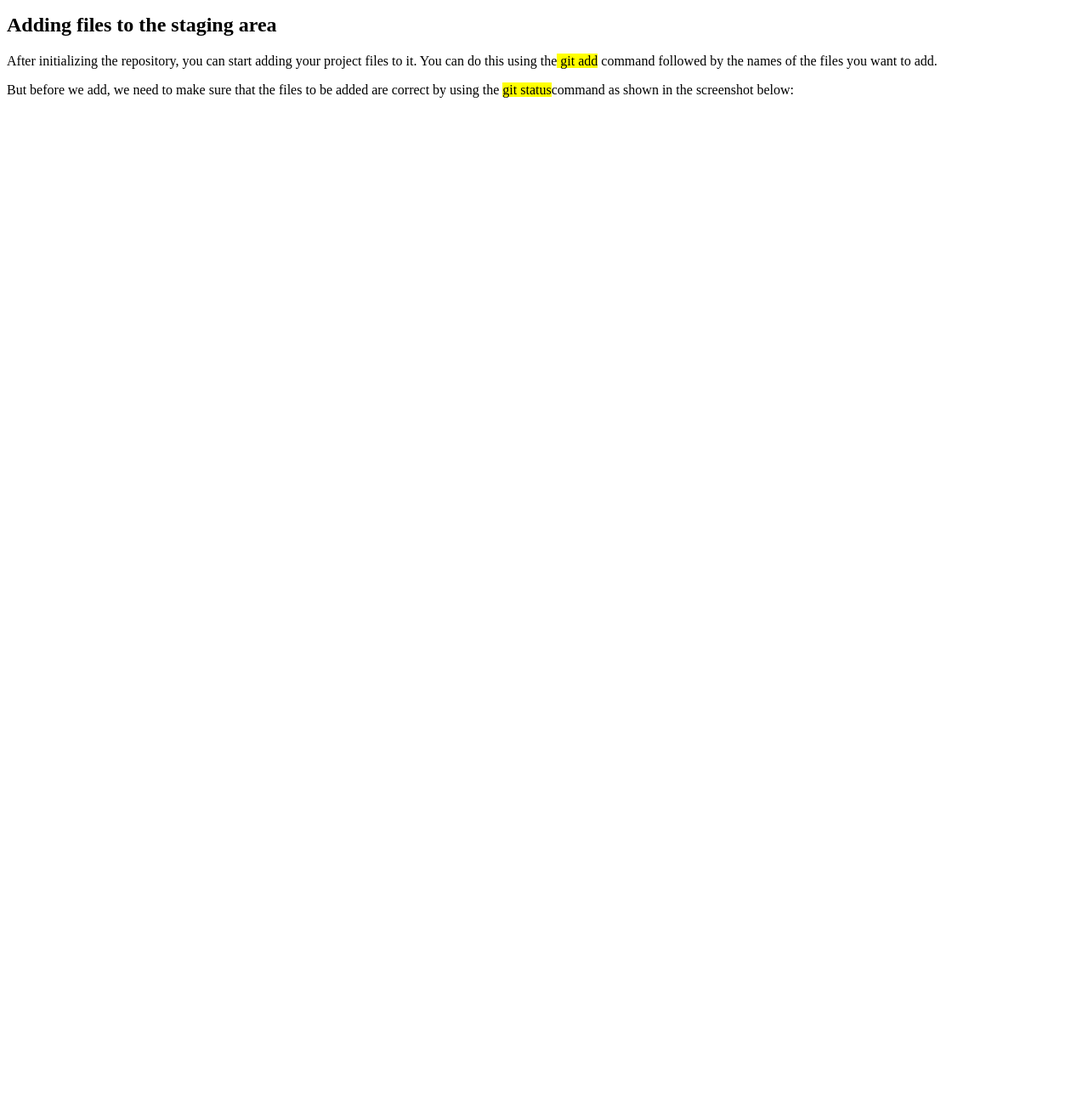
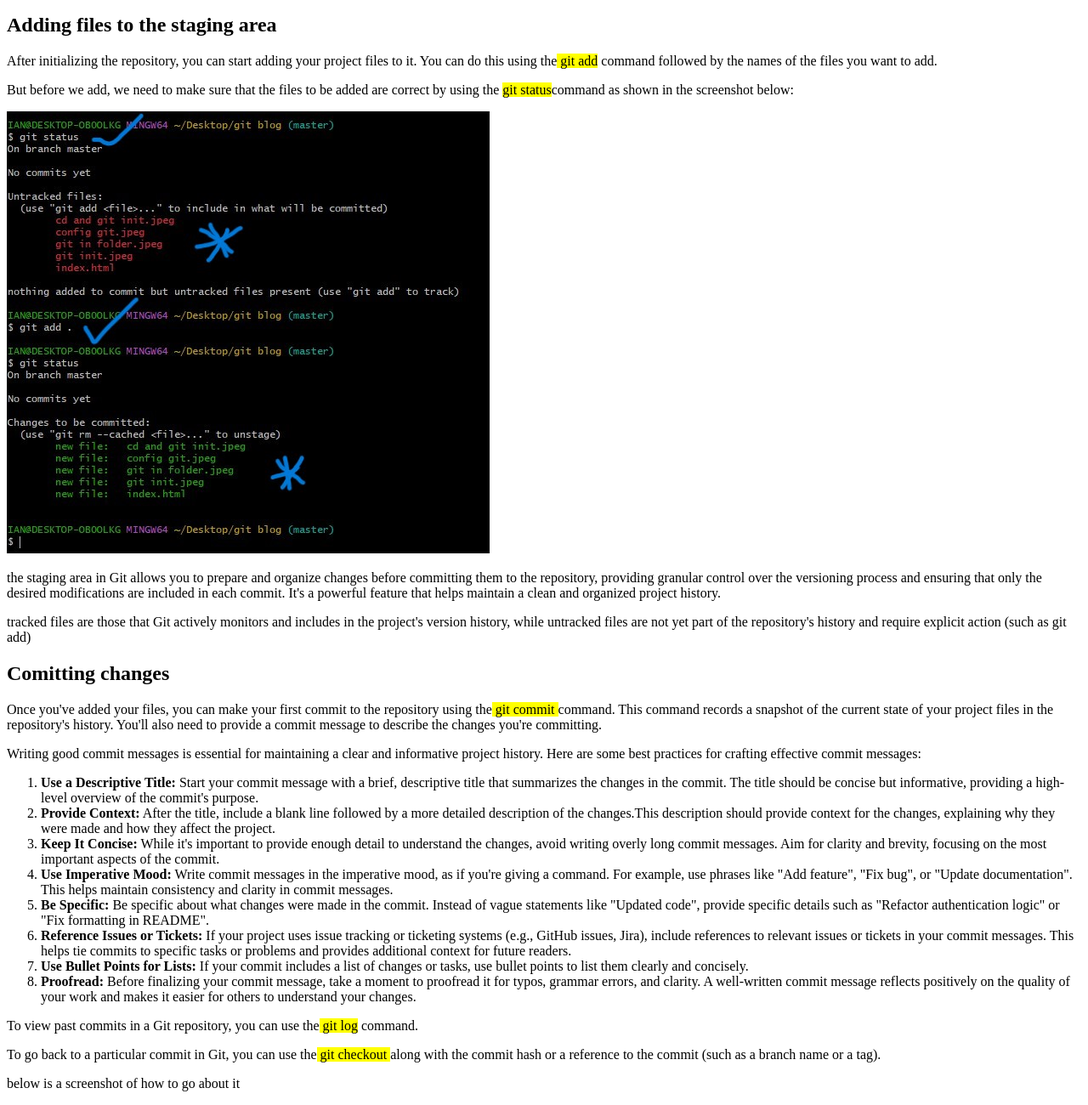
Before and after one commit to iankmani/EveryDay-Git-Bog, a plain HTML site: page index.html in a window 1280 px wide. Shown: the part 1613-2913 px from the top of the page at 85% size. Before the commit the page ends 1744 px from the top, so only its background shows below. Drawn offline with Linux system fonts and the light colour scheme.

Commit message:
updated index.html and new image added

```diff
--- a/index.html
+++ b/index.html
@@ -64,6 +64,58 @@
         the<mark> git add</mark> command followed by the names of the files you want to add.</p>
     <p>But before we add, we need to make sure that the files to be added are correct by using the <mark>git
             status</mark>command as shown in the screenshot below: </p>
+    <img src="git add.jpeg" alt="screenshot of adding files to be committed">
+    <p>the staging area in Git allows you to prepare and organize changes before committing them to the repository,
+        providing granular control over the versioning process and ensuring that only the desired modifications are
+        included in each commit. It's a powerful feature that helps maintain a clean and organized project history.
+    </p>
+    <p>tracked files are those that Git actively monitors and includes in the project's version history, while untracked
+        files are not yet part of the repository's history and require explicit action (such as git add)</p>
+
+    <h2>Comitting changes</h2>
+    <p> Once you've added your files, you can make your first commit to the repository using the<mark> git commit
+        </mark> command. This command records a snapshot of the current state of your project files in the repository's
+        history. You'll also need to provide a commit message to describe the changes you're committing.</p>
+    <p>Writing good commit messages is essential for maintaining a clear and informative project history. Here are some
+        best practices for crafting effective commit messages:
+    <ol>
+        <li> <b>Use a Descriptive Title:</b> Start your commit message with a brief, descriptive title that summarizes
+            the
+            changes in the commit. The title should be concise but informative, providing a high-level overview of the
+            commit's purpose.</li>
+        <li><b>Provide Context:</b> After the title, include a blank line followed by a more detailed description of the
+            changes.This description should provide context for the changes, explaining why they were made and how they
+            affect the project.</li>
+        <li><b>Keep It Concise:</b> While it's important to provide enough detail to understand the changes, avoid
+            writing
+            overly long commit messages. Aim for clarity and brevity, focusing on the most important aspects of the
+            commit.</li>
+        <li><b> Use Imperative Mood:</b> Write commit messages in the imperative mood, as if you're giving a command.
+            For
+            example, use phrases like "Add feature", "Fix bug", or "Update documentation". This helps maintain
+            consistency and clarity in commit messages.</li>
+        <li><b>Be Specific:</b> Be specific about what changes were made in the commit. Instead of vague statements like
+            "Updated code", provide specific details such as "Refactor authentication logic" or "Fix formatting in
+            README".</li>
+        <li> <b>Reference Issues or Tickets:</b> If your project uses issue tracking or ticketing systems (e.g., GitHub
+            issues,
+            Jira), include references to relevant issues or tickets in your commit messages. This helps tie commits to
+            specific tasks or problems and provides additional context for future readers.</li>
+        <li><b>Use Bullet Points for Lists:</b> If your commit includes a list of changes or tasks, use bullet points to
+            list
+            them clearly and concisely.</li>
+        <li><b>Proofread:</b> Before finalizing your commit message, take a moment to proofread it for typos, grammar
+            errors,
+            and clarity. A well-written commit message reflects positively on the quality of your work and makes it
+            easier for others to understand your changes.</li>
+    </ol>
+
+    </p>
+
+    <p>To view past commits in a Git repository, you can use the<mark> git log</mark> command.</p>
+    <p>To go back to a particular commit in Git, you can use the<mark> git checkout </mark> along with the commit hash
+        or a reference to the commit (such as a branch name or a tag).</p>
+    <p>below is a screenshot of how to go about it</p>
 
 </body>
 
```
Also changed, not shown: git add.jpeg (added).
